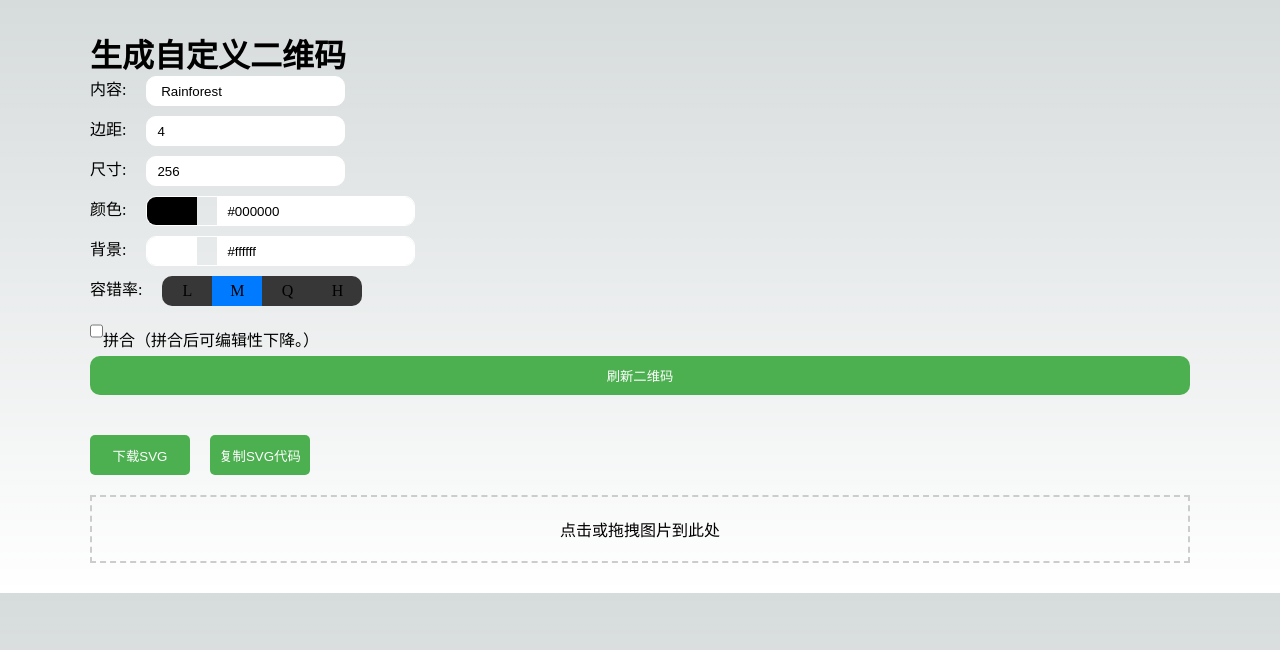
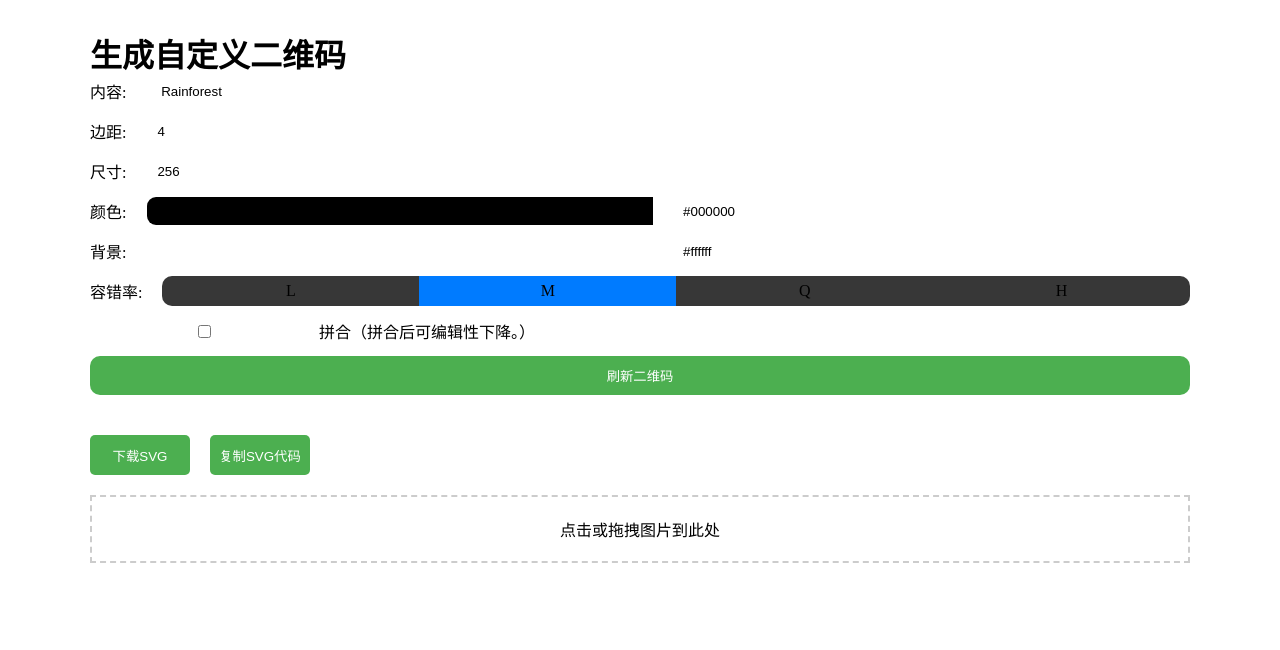
Before and after one commit to kailous/qrcode-app, a Next.js app: page / in a window 1280 px wide. Shown: the top 650 px of the page. Built offline with nearby package versions, Linux system fonts and the light colour scheme.

Commit message:
表单布局优化

```diff
--- a/public/css/form.css
+++ b/public/css/form.css
@@ -3,38 +3,46 @@ form.option {
     flex-direction: column;
     gap: 10px;
 }
+
 form.option div {
-    display:flex;
+    display: flex;
     flex-direction: row;
+    align-items: center;
     height: 30px;
     gap: 20px;
+    width: 100%;
 }
+
 form.option div label {
-    /* margin-right: 10px; */
+    white-space: nowrap;
 }
+
 form.option div input {
+    width: 100%;
     height: 100%;
     overflow: hidden;
 }
+
 form.option div input[type="text"],
-form.option div input[type="number"]
-{
-    padding:10px;
+form.option div input[type="number"] {
+    padding: 10px;
     border-radius: 10px;
     border: 0.1px #ffffff solid;
 }
+
 form.option div.color {
     border: 0.1px #ffffff solid;
     border-radius: 10px;
     overflow: hidden;
 }
+
 form.option div.color input[type="text"],
-form.option div.color input[type="number"]
-{
-    padding:10px;
+form.option div.color input[type="number"] {
+    padding: 10px;
     border-radius: 0;
     border: none;
 }
+
 input[type="color"] {
     appearance: none;
     padding: 0;
@@ -44,22 +52,26 @@ input[type="color"] {
     cursor: pointer;
     border-radius: 0;
 }
+
 input[type="color"]::-webkit-color-swatch-wrapper {
     padding: 0;
     border: none !important;
     border-radius: 0;
 }
+
 input[type="color"]::-webkit-color-swatch {
     border: none !important;
     border-radius: 0;
 }
+
 form.option button {
-    padding:10px;
+    padding: 10px;
     border-radius: 10px;
     background-color: #4caf50;
     color: white;
     border: none;
 }
+
 .box-radio {
     display: flex;
     gap: 0 !important;
@@ -67,33 +79,39 @@ form.option button {
     border-radius: 10px;
     overflow: hidden;
 }
+
 .custom-radio {
     display: flex;
     cursor: pointer;
+    width: 100%;
+    position: relative;
 }
+
 .custom-radio input[type="radio"] {
     /* 隐藏默认的单选按钮 */
     appearance: none;
     -webkit-appearance: none;
     /* 可选：定义一个大小，因为隐藏原生单选按钮后可能不会显示任何内容 */
-    width: 50px;
+    width: 100%;
     height: 100%;
     /* 自定义的未选中状态的样式 */
     display: inline-block;
     cursor: pointer;
+    position: absolute;
 }
 
 .custom-radio input[type="radio"]:checked {
     /* 自定义的选中状态的样式 */
-    border: 2px solid #007bff;
     background-color: #007bff;
+    border-radius: 0 !important;
 }
+
 .custom-radio span {
     text-align: center;
     line-height: 30px;
     display: block;
-    width: 50px;
+    width: 100%;
     height: 100%;
-    /* background-color: #ffffff; */
-    margin-left: -50px;
+    position: -webkit-sticky;
+    z-index: 99999;
 }
--- a/styles/globals.css
+++ b/styles/globals.css
@@ -1,75 +1,24 @@
 :root {
   --max-width: 1100px;
   --border-radius: 12px;
-  --font-mono: ui-monospace, Menlo, Monaco, "Cascadia Mono", "Segoe UI Mono",
-    "Roboto Mono", "Oxygen Mono", "Ubuntu Monospace", "Source Code Pro",
-    "Fira Mono", "Droid Sans Mono", "Courier New", monospace;
-
-  --foreground-rgb: 0, 0, 0;
-  --background-start-rgb: 214, 219, 220;
-  --background-end-rgb: 255, 255, 255;
-
-  --primary-glow: conic-gradient(
-    from 180deg at 50% 50%,
-    #16abff33 0deg,
-    #0885ff33 55deg,
-    #54d6ff33 120deg,
-    #0071ff33 160deg,
-    transparent 360deg
-  );
-  --secondary-glow: radial-gradient(
-    rgba(255, 255, 255, 1),
-    rgba(255, 255, 255, 0)
-  );
-
-  --tile-start-rgb: 239, 245, 249;
-  --tile-end-rgb: 228, 232, 233;
-  --tile-border: conic-gradient(
-    #00000080,
-    #00000040,
-    #00000030,
-    #00000020,
-    #00000010,
-    #00000010,
-    #00000080
-  );
-
-  --callout-rgb: 238, 240, 241;
-  --callout-border-rgb: 172, 175, 176;
-  --card-rgb: 180, 185, 188;
-  --card-border-rgb: 131, 134, 135;
 }
 
+@media (prefers-color-scheme: light) {
+  html {
+    color-scheme: light;
+  }
+  :root {
+    --background-color:hsla(255,255,255,1);
+  }
+}
+
+
 @media (prefers-color-scheme: dark) {
+  html {
+    color-scheme: dark;
+  }
   :root {
-    --foreground-rgb: 255, 255, 255;
-    --background-start-rgb: 0, 0, 0;
-    --background-end-rgb: 0, 0, 0;
-
-    --primary-glow: radial-gradient(rgba(1, 65, 255, 0.4), rgba(1, 65, 255, 0));
-    --secondary-glow: linear-gradient(
-      to bottom right,
-      rgba(1, 65, 255, 0),
-      rgba(1, 65, 255, 0),
-      rgba(1, 65, 255, 0.3)
-    );
-
-    --tile-start-rgb: 2, 13, 46;
-    --tile-end-rgb: 2, 5, 19;
-    --tile-border: conic-gradient(
-      #ffffff80,
-      #ffffff40,
-      #ffffff30,
-      #ffffff20,
-      #ffffff10,
-      #ffffff10,
-      #ffffff80
-    );
-
-    --callout-rgb: 20, 20, 20;
-    --callout-border-rgb: 108, 108, 108;
-    --card-rgb: 100, 100, 100;
-    --card-border-rgb: 200, 200, 200;
+    --background-color:hsla(0, 0, 0,1);
   }
 }
 
@@ -81,27 +30,17 @@
 html{
   max-width: 100vw;
   overflow-x: hidden;
+  background-color: var(--background-color);
+
 }
 body {
   margin: 30px auto;
   overflow-x: hidden;
   max-width:var(--max-width);
-  color: rgb(var(--foreground-rgb));
-  background: linear-gradient(
-      to bottom,
-      transparent,
-      rgb(var(--background-end-rgb))
-    )
-    rgb(var(--background-start-rgb));
+  background-color: var(--background-color);
 }
 
 a {
   color: inherit;
   text-decoration: none;
 }
-
-@media (prefers-color-scheme: dark) {
-  html {
-    color-scheme: dark;
-  }
-}
```
Lines whose indentation alone changed are shown as unchanged.
